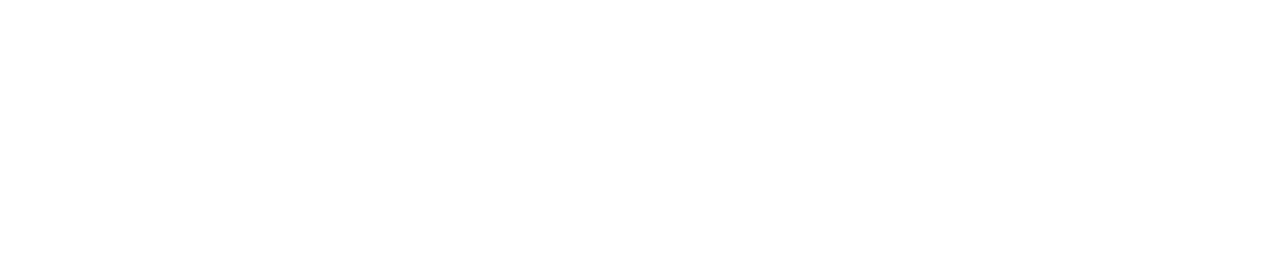
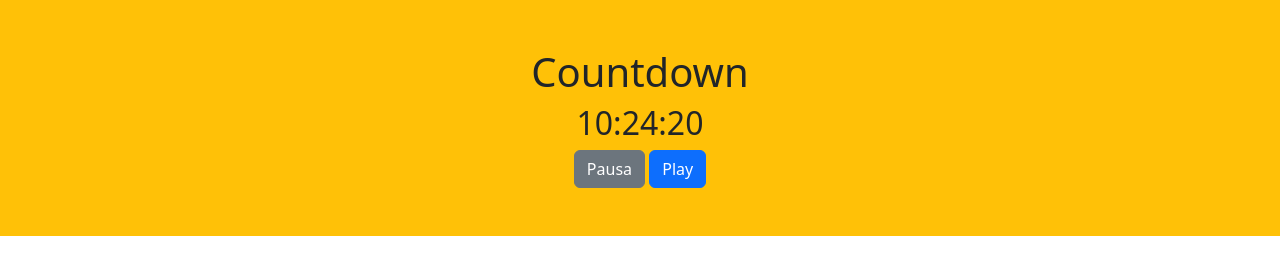
Before and after one commit to Masterkudi/js-simon, a plain HTML site: page index.html in a window 1280 px wide. Drawn offline with nearby package versions, Linux system fonts and the light colour scheme.

Commit message:
esercizio completato

```diff
--- a/assets/css/style.css
+++ b/assets/css/style.css
@@ -0,0 +1,5 @@
+* {
+    margin: 0;
+    padding: 0;
+    box-sizing: border-box;
+}
--- a/assets/js/script.js
+++ b/assets/js/script.js
@@ -0,0 +1,56 @@
+/*
+function updateClock() {
+
+    timer.innerHTML =
+        now = new Date(); // Data corrente
+        tomorrow = new Date(now.getFullYear(), now.getMonth(), now.getDate() + 1, 9, 30); // Domani alle 9:30
+        timeDiff = tomorrow - now; // Differenza in millisecondi
+
+        console.log("clock updated");
+  }
+
+function setTimeout() {
+    timeDiff -= 1000; // Sottrai un secondo
+    if (timeDiff > 0) {
+      const seconds = Math.floor((timeDiff / 1000) % 60);
+      const minutes = Math.floor((timeDiff / (1000 * 60)) % 60);
+      const hours = Math.floor((timeDiff / (1000 * 60 * 60)) % 24);
+
+      console.log(`Countdown: ${hours}:${minutes}:${seconds}`);
+
+      timer.innerHTML = hours + ":" + minutes + ":" + seconds;
+
+    } else {
+      console.log("Countdown terminato!");
+      clearInterval(interval);
+    }
+
+
+
+  }
+
+  const interval = setInterval(updateCountdown, 1000); // Esegue updateCountdown ogni secondo
+*/
+
+function updateCountdown() {
+    const now = new Date();
+    const tomorrow = new Date(now.getFullYear(), now.getMonth(), now.getDate() + 1, 10, 0);
+    let timeDiff = tomorrow - now;
+
+    const timer = document.getElementById("timer");
+
+    if (timeDiff > 0) {
+      const seconds = Math.floor((timeDiff / 1000) % 60);
+      const minutes = Math.floor((timeDiff / (1000 * 60)) % 60);
+      const hours = Math.floor((timeDiff / (1000 * 60 * 60)) % 24);
+
+      console.log(`Countdown: ${hours}:${minutes}:${seconds}`);
+
+      timer.innerHTML = hours + ":" + minutes + ":" + seconds;
+    } else {
+      console.log("Countdown terminato!");
+      clearInterval(interval);
+    }
+  }
+
+  const interval = setInterval(updateCountdown, 1000);
--- a/index.html
+++ b/index.html
@@ -1,11 +1,31 @@
 <!DOCTYPE html>
 <html lang="en">
+
 <head>
     <meta charset="UTF-8">
     <meta name="viewport" content="width=device-width, initial-scale=1.0">
+    <link rel="stylesheet" href="https://cdnjs.cloudflare.com/ajax/libs/font-awesome/6.2.0/css/all.min.css"
+        integrity="sha512-xh6O/CkQoPOWDdYTDqeRdPCVd1SpvCA9XXcUnZS2FmJNp1coAFzvtCN9BmamE+4aHK8yyUHUSCcJHgXloTyT2A=="
+        crossorigin="anonymous" referrerpolicy="no-referrer" />
+    <link rel="stylesheet" href="https://cdn.jsdelivr.net/npm/bootstrap@5.3.0/dist/css/bootstrap.min.css">
+    <link rel="stylesheet" href="assets/css/style.css">
     <title>Boom Countdown</title>
 </head>
+
 <body>
+    <header class="header pb-5 pt-5 text-center bg-warning">
+        <h1>Countdown</h1>
 
+        <h2 class="text-center" id="timer"></h2>
+        <h2 class="text-center" id="countdown"></h2>
+
+        <button class="btn btn-secondary" id="btn-pause">Pausa</button>
+        <button class="btn btn-primary" id="btn-play">Play</button>
+    </header>
+
+
+
+    <script src="assets/js/script.js"></script>
 </body>
+
 </html>
```
